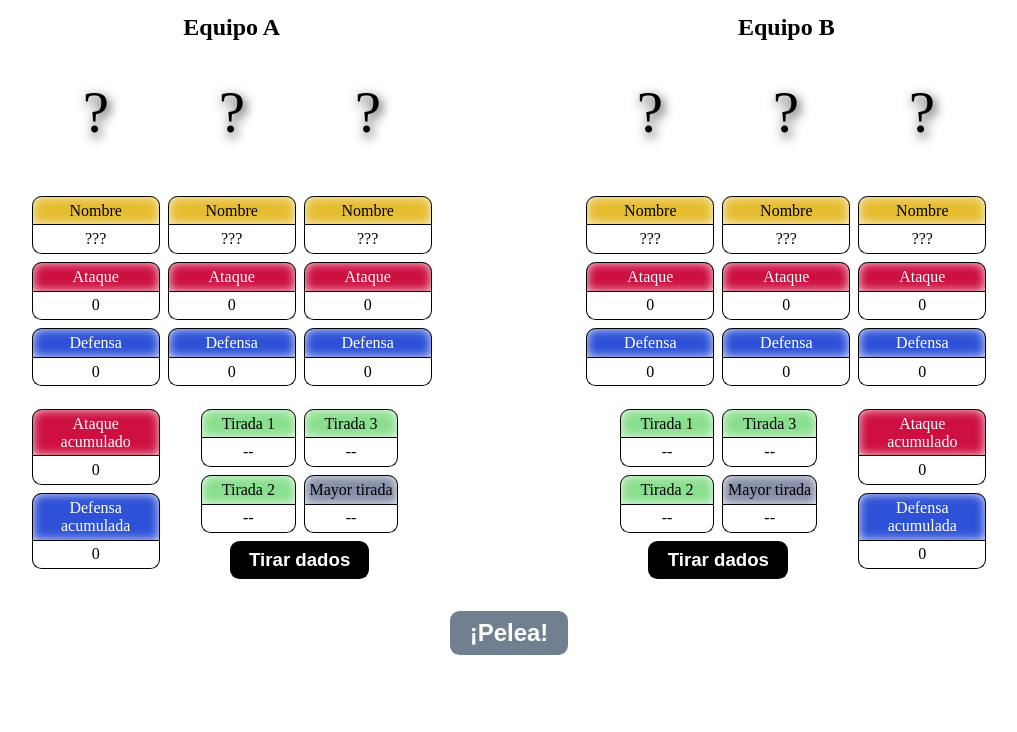
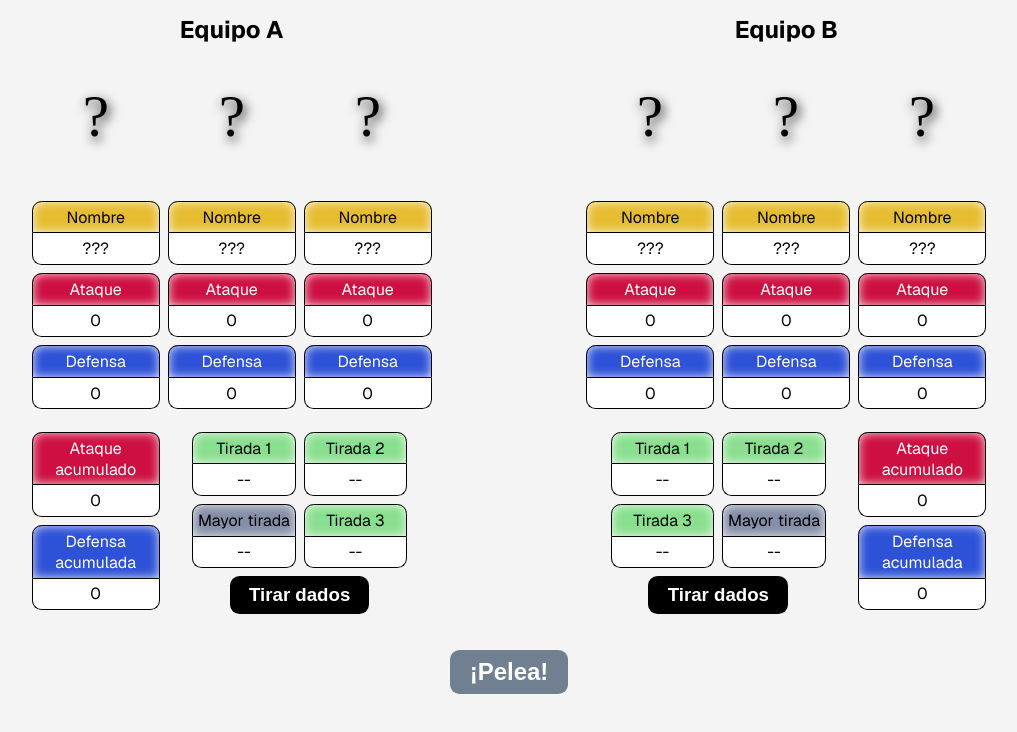
Before and after one commit to Bowuigi/CrimellaMateoNahuel, a plain HTML site: page pokemon/index.html in a window 1280 px wide. Shown: the whole page, without its empty margins (131-1148 px from the left). Drawn offline with nearby package versions, Linux system fonts and the light colour scheme; no server answers.

Commit message:
feat: Minor styling changes, Batalla Pokemon finished

```diff
--- a/pokemon/css/styles.css
+++ b/pokemon/css/styles.css
@@ -1,3 +1,10 @@
+body {
+	background-color: #f4f4f4;
+	font-family: "Geist", sans-serif;
+	font-optical-sizing: auto;
+	font-style: normal;
+}
+
 .pokemon-team {
 	display: grid;
 	grid-template-columns: repeat(3, 1fr);
@@ -78,6 +85,7 @@ dt.throw-max-label {
 	width: fit-content;
 	margin-left: auto;
 	margin-right: auto;
+	margin-bottom: 1rem;
 }
 
 .team-label {
--- a/pokemon/index.html
+++ b/pokemon/index.html
@@ -4,8 +4,11 @@
 		<meta charset="UTF-8">
 		<meta http-equiv="X-UA-Compatible" content="IE=edge">
 		<meta name="viewport" content="width=device-width, initial-scale=1.0">
+		<title>Batalla Pokémon - Mateo Crimella</title>
 		<link rel="stylesheet" href="css/styles.css">
-		<title>Batalla Pokémon - Mateo Crimella</title>
+		<link rel="preconnect" href="https://fonts.googleapis.com">
+		<link rel="preconnect" href="https://fonts.gstatic.com" crossorigin>
+		<link href="https://fonts.googleapis.com/css2?family=Geist:wght@100..900&display=swap" rel="stylesheet">
 	</head>
 	<body>
 		<div id="teams-container">
@@ -54,12 +57,12 @@
 					<dl>
 						<dt class="throw">Tirada 1</dt>
 						<dd class="throw-1">--</dd>
+						<dt class="throw-max-label">Mayor tirada</dt>
+						<dd class="throw-max">--</dd>
 						<dt class="throw">Tirada 2</dt>
 						<dd class="throw-2">--</dd>
 						<dt class="throw">Tirada 3</dt>
 						<dd class="throw-3">--</dd>
-						<dt class="throw-max-label">Mayor tirada</dt>
-						<dd class="throw-max">--</dd>
 					</dl>
 					<button onclick="throwDiceA();" type="button">Tirar dados</button>
 				</div>
@@ -103,10 +106,10 @@
 					<dl>
 						<dt class="throw">Tirada 1</dt>
 						<dd class="throw-1">--</dd>
+						<dt class="throw">Tirada 3</dt>
+						<dd class="throw-3">--</dd>
 						<dt class="throw">Tirada 2</dt>
 						<dd class="throw-2">--</dd>
-						<dt class="throw">Tirada 3</dt>
-						<dd class="throw-3">--</dd>
 						<dt class="throw-max-label">Mayor tirada</dt>
 						<dd class="throw-max">--</dd>
 					</dl>
```
